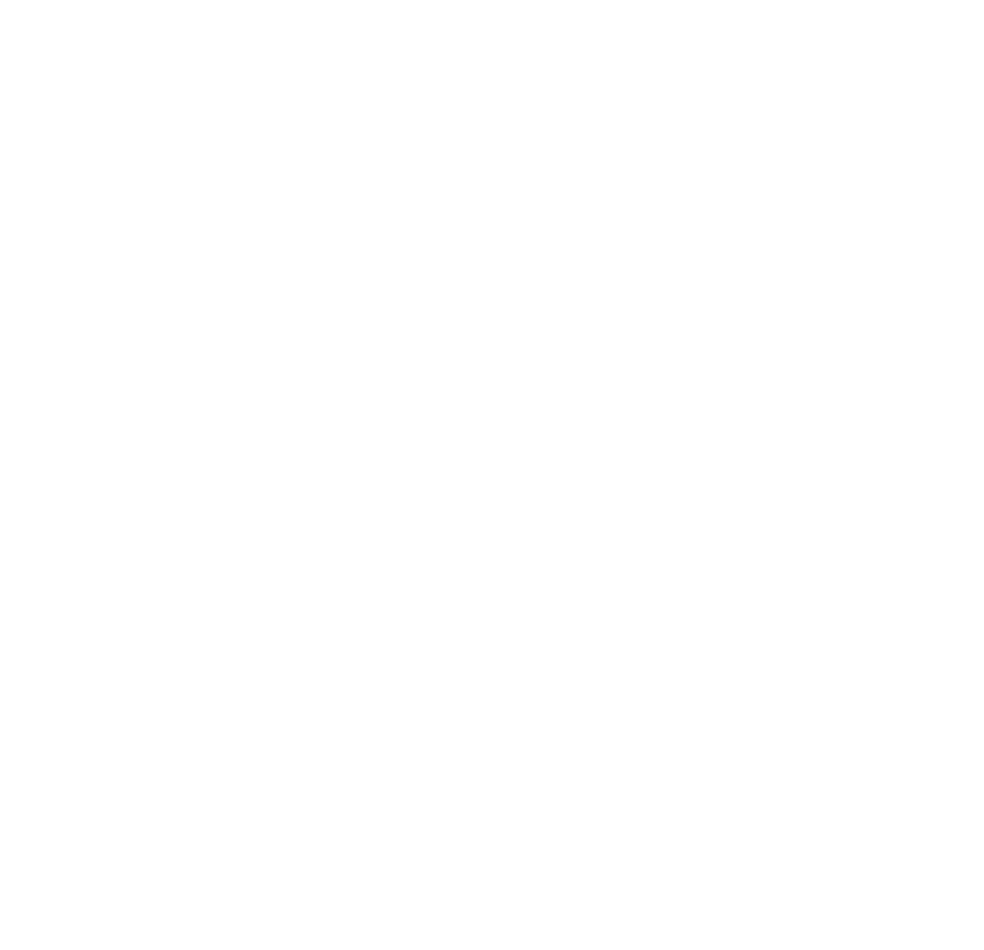
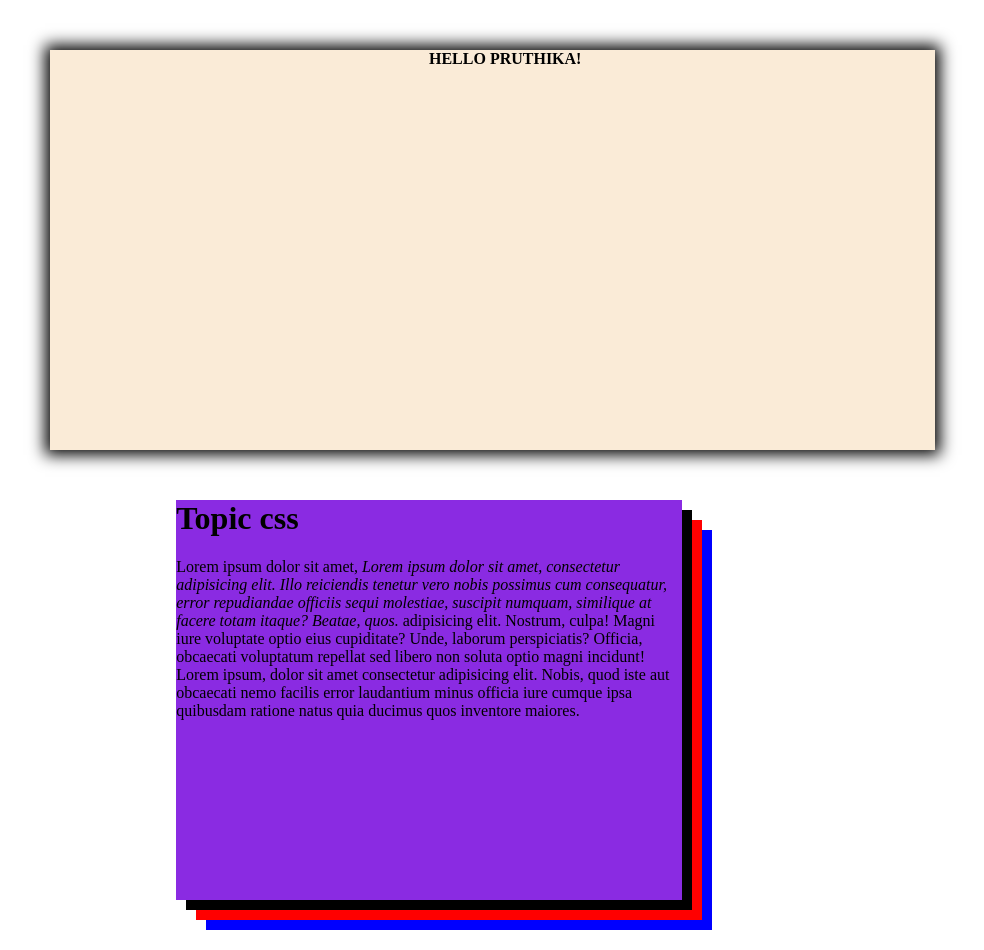
Before and after one commit to pruthi21/WEB-DEV, a plain HTML site: page padding.html in a window 1280 px wide. Shown: the whole page, without its empty margins (211-1195 px from the left). Before the commit the page ends 800 px from the top, so only its background shows below. Drawn offline with Linux system fonts and the light colour scheme.

Commit message:
'padding'

```diff
--- a/padding.html
+++ b/padding.html
@@ -4,9 +4,39 @@
     <meta charset="utf -8">
     <meta name="viewport" content="width=device-width, initial-scale=0.1">
     <title> padding </title>
+    <style>
+        .div{
+            background-color: antiquewhite;
+            height: 400px;
+            width: 40%;
+            margin-left: 20%;
+            margin-top: 50px;
+            padding-left: 30%;
+            box-shadow: 0px 0px 15px 5px black;
 
+        }
+        .div1{
+            background-color: blueviolet;
+            height: 400px;
+            width: 40%;
+            margin-left: 30%;
+            margin-top: 50px;
+            margin-bottom: 50px;
+            box-shadow: 10px 10px black, 20px 20px red, 30px 30px blue;
+        }
+    </style>
 </head>
 <body>
+<div class="div">
+    <p>
+        <b>HELLO PRUTHIKA! </b>
+    </p>
 
+</div>
+<div class="div1">
+    <h1>Topic css</h1>
+    <p> Lorem ipsum dolor sit amet, <i> Lorem ipsum dolor sit amet, consectetur adipisicing elit. Illo reiciendis tenetur vero nobis possimus cum consequatur, error repudiandae officiis sequi molestiae, suscipit numquam, similique at facere totam itaque? Beatae, quos.</i> adipisicing elit. Nostrum, culpa! Magni iure voluptate optio eius cupiditate? Unde, laborum perspiciatis? Officia, obcaecati voluptatum repellat sed libero non soluta optio magni incidunt! Lorem ipsum, dolor sit amet consectetur adipisicing elit. Nobis, quod iste aut obcaecati nemo facilis error laudantium minus officia iure cumque ipsa quibusdam ratione natus quia ducimus quos inventore maiores.</p>
+
+</div>
 </body>
 </html>
```
